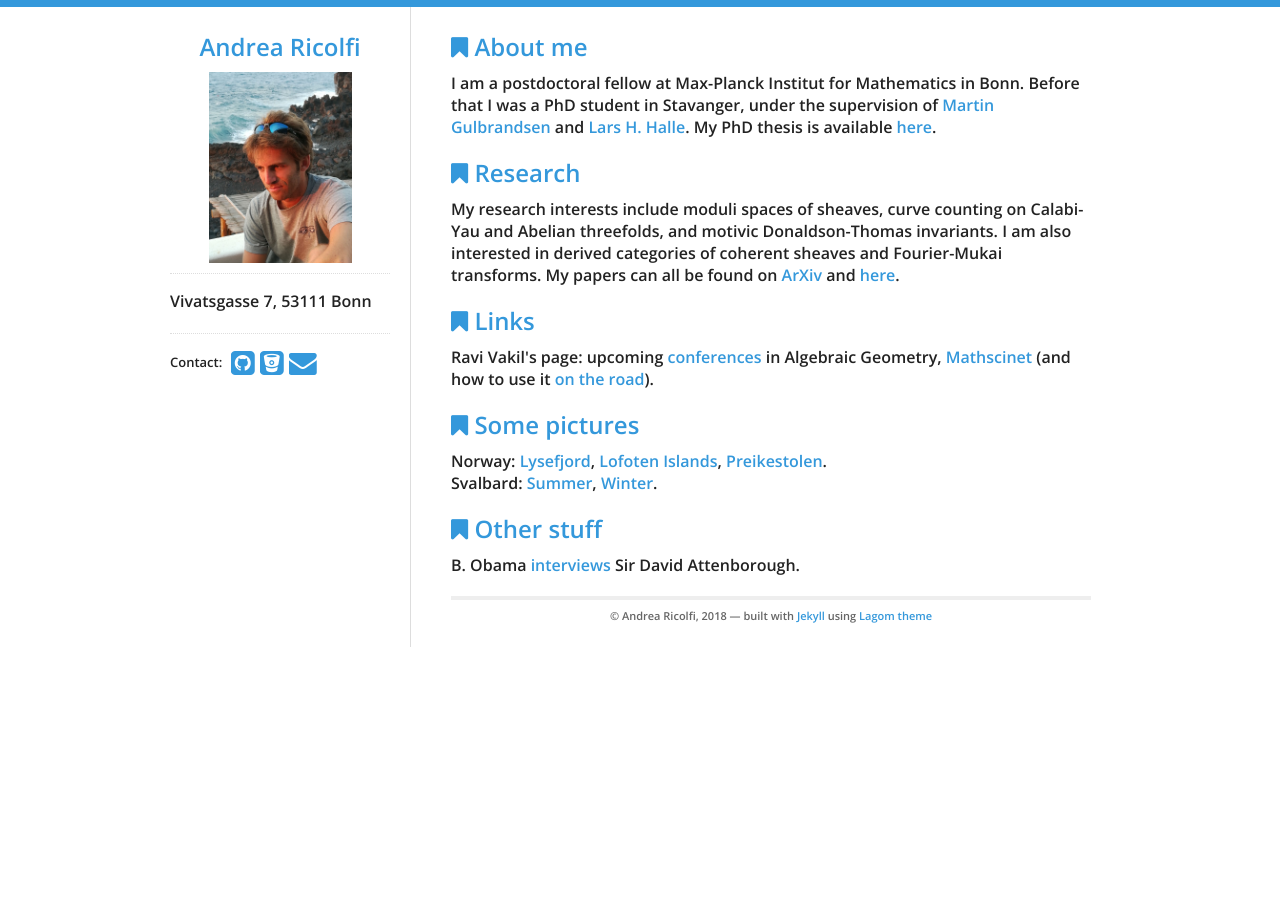
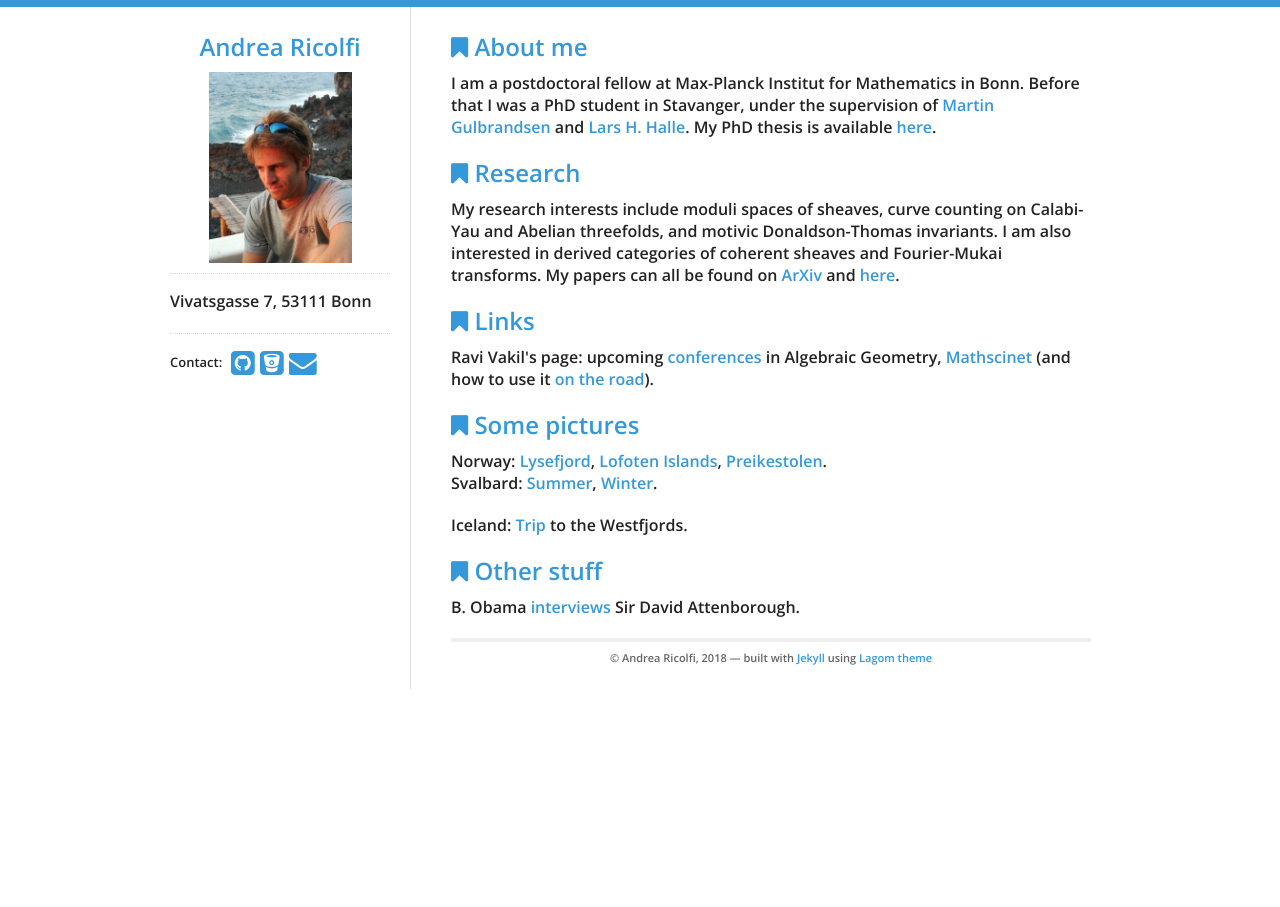
Before and after one commit to atricolfi/atricolfi.github.io, a Jekyll site: the page built from index.html, in a window 1280 px wide. Built offline with Jekyll 4.4.1, drawn with Linux system fonts in a browser that asks for light colours.

Commit message:
Update index.html
added iceland

```diff
--- a/index.html
+++ b/index.html
@@ -36,7 +36,9 @@ href="http://blogs.ams.org/beyondreviews/2015/04/28/using-mathscinet-at-home-or-
   Norway:
 <a href="Lysefjord.html"> Lysefjord</a>, <a href="Lofoten.html">Lofoten Islands</a>, <a href="Preikestolen.html">Preikestolen</a>.<br>
   Svalbard:
-  <a href="SvalbardSummer.html">Summer</a>, <a href="SvalbardWinter.html">Winter</a>.<br>
+  <a href="SvalbardSummer.html">Summer</a>, <a href="SvalbardWinter.html">Winter</a>.
+<p>
+  Iceland: <a href="Iceland.html">Trip</a> to the Westfjords.
 
 <div id="home">
   <h2><i class="fa fa-bookmark"></i> Other stuff</h2>
```
